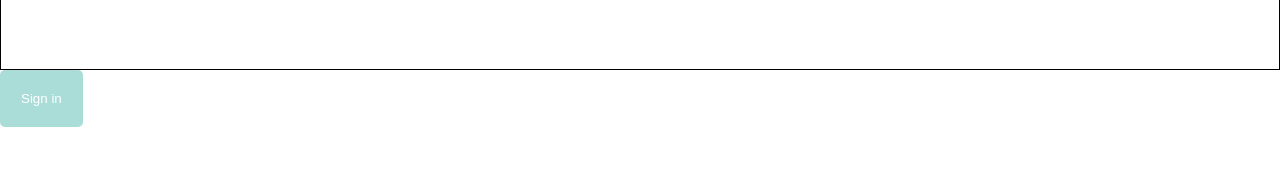
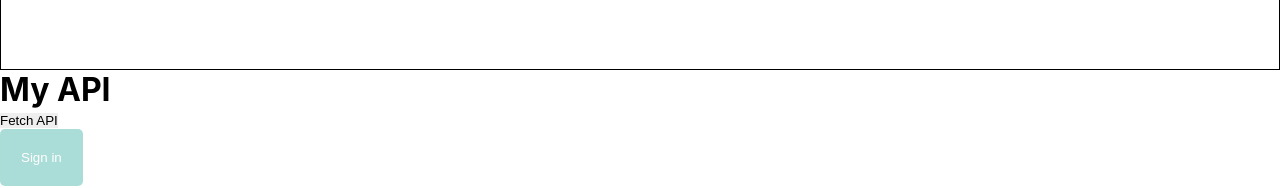
Before and after one commit to AlliDoisCode1234/picture-bible-anki, a React (Create React App) app: page / in a window 1280 px wide. Shown: the part 311-499 px from the top of the page. Built offline with nearby package versions, Linux system fonts and the light colour scheme.

Commit message:
fetchapi created - pathing needs to be fixed

```diff
--- a/package.json
+++ b/package.json
@@ -13,6 +13,7 @@
     "firebase-tools": "^9.13.1",
     "react": "^17.0.2",
     "react-dom": "^17.0.2",
+    "react-dropdown": "^1.9.2",
     "react-redux": "^7.2.3",
     "react-router-dom": "^5.2.0",
     "react-scripts": "4.0.3"
--- a/src/App.js
+++ b/src/App.js
@@ -5,6 +5,7 @@ import Home from './app/Components/Home'
 import Login from "./app/Components/Login"
 import Header from './app/Components/Header';
 import CreateCard from './app/Components/CreateCard'
+import FetchApi from './app/Components/API/FetchApi';
 
 import { auth, provider } from './firebase'
 
@@ -66,9 +67,15 @@ function App() {
           <Route path="/login">
             <Login />
           </Route>
+
+
           <Route path="/">
           <Header />
           <UserPictureBible />
+          <FetchApi />
+
+
+
             {
               userName ? (
 
--- /dev/null
+++ b/src/app/Components/API/FetchApi.js
@@ -0,0 +1,26 @@
+import React from 'react'
+
+const FetchApi = () => {
+
+    const apiGet = () => {
+        fetch("https://api.scripture.api.bible/v1/bibles", {
+            "method": "'GET'",
+            "headers": {
+                'Api-Key': '2e5d71a91294792ed187ecf7c3645b31',
+                'Accept': 'application/json'
+            }
+        })
+            .then((response) => response.json())
+            .then((json) => console.log(json))
+    }
+
+    return (
+        <div className="fetchApi">
+            <h1>My API</h1>
+
+            <button onClick={apiGet}>Fetch API</button>
+        </div>
+    )
+}
+
+export default FetchApi
--- a/src/app/Components/UserPictureBible.js
+++ b/src/app/Components/UserPictureBible.js
@@ -1,11 +1,25 @@
 import React from 'react'
 import './UserPictureBible.css'
+import Dropdown from 'react-dropdown';
+import 'react-dropdown/style.css';
 
 const UserPictureBible = () => {
+
+    const options = [
+        'one', 'two', 'three'
+    ];
+    const defaultOption = options[0];
+
     return (
         <div className="userPictureBible">
             <div className="userPictureBible__InputContainer">
                 <h1>User Picture Bible that fills out each verse of the bible user has created a card for</h1>
+                <Dropdown options={options} value={defaultOption} placeholder="Select an option" />;
+
+                {/* FetchApi API file for data to provide initially */}
+                {/* Pull verse completion data */}
+                {/* display user completion by highlighting verses after user clicks on book of bible dropdown */}
+                {/* book of bible dropdown for every book with percentage completed showing by default on dropdown label */}
             </div>
         </div>
     )
```
Also changed, not shown: 2 other files (tests, documents, lock files or other folders).
